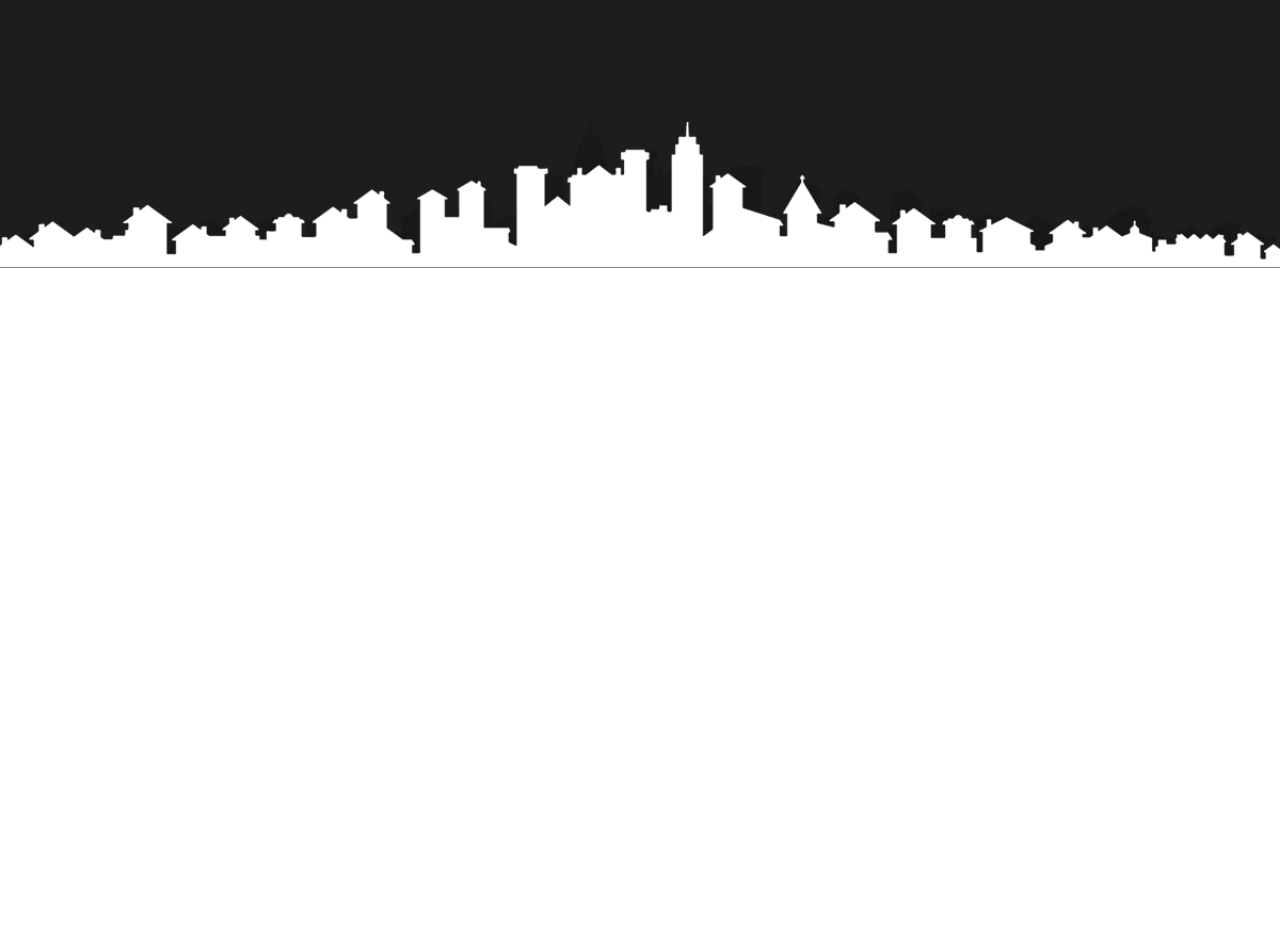
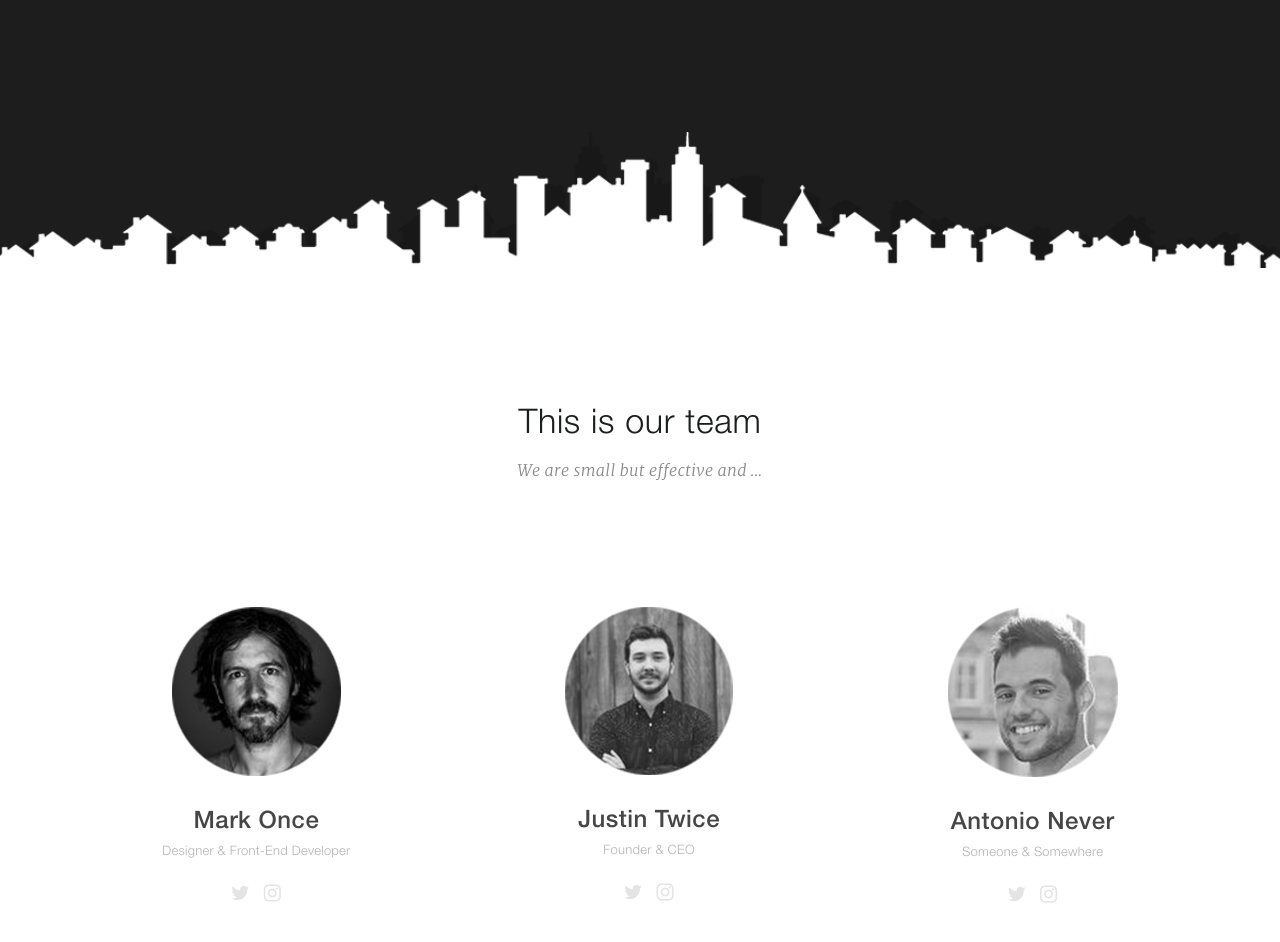
Before and after one commit to realnowhereman/stepik_wordpress, a plain HTML site: page index.html in a window 1280 px wide. Shown: the part 1494-2436 px from the top of the page. Before the commit the page ends 1762 px from the top, so only its background shows below. Drawn offline with Linux system fonts and the light colour scheme.

Commit message:
finished team section

```diff
--- /dev/null
+++ b/css/fontello.css
@@ -0,0 +1,64 @@
+@font-face {
+  font-family: 'fontello';
+  src: url('../font/fontello.eot?69833022');
+  src: url('../font/fontello.eot?69833022#iefix') format('embedded-opentype'),
+       url('../font/fontello.woff2?69833022') format('woff2'),
+       url('../font/fontello.woff?69833022') format('woff'),
+       url('../font/fontello.ttf?69833022') format('truetype'),
+       url('../font/fontello.svg?69833022#fontello') format('svg');
+  font-weight: normal;
+  font-style: normal;
+}
+/* Chrome hack: SVG is rendered more smooth in Windozze. 100% magic, uncomment if you need it. */
+/* Note, that will break hinting! In other OS-es font will be not as sharp as it could be */
+/*
+@media screen and (-webkit-min-device-pixel-ratio:0) {
+  @font-face {
+    font-family: 'fontello';
+    src: url('../font/fontello.svg?69833022#fontello') format('svg');
+  }
+}
+*/
+[class^="icon-"]:before, [class*=" icon-"]:before {
+  font-family: "fontello";
+  font-style: normal;
+  font-weight: normal;
+  speak: never;
+
+  display: inline-block;
+  text-decoration: inherit;
+  width: 1em;
+  margin-right: .2em;
+  text-align: center;
+  /* opacity: .8; */
+
+  /* For safety - reset parent styles, that can break glyph codes*/
+  font-variant: normal;
+  text-transform: none;
+
+  /* fix buttons height, for twitter bootstrap */
+  line-height: 1em;
+
+  /* Animation center compensation - margins should be symmetric */
+  /* remove if not needed */
+  margin-left: .2em;
+
+  /* you can be more comfortable with increased icons size */
+  /* font-size: 120%; */
+
+  /* Font smoothing. That was taken from TWBS */
+  -webkit-font-smoothing: antialiased;
+  -moz-osx-font-smoothing: grayscale;
+
+  /* Uncomment for 3D effect */
+  /* text-shadow: 1px 1px 1px rgba(127, 127, 127, 0.3); */
+}
+
+.icon-phone:before { content: '\e800'; } /* '' */
+.icon-location:before { content: '\e801'; } /* '' */
+.icon-heart:before { content: '\e802'; } /* '' */
+.icon-upload-cloud-outline:before { content: '\e803'; } /* '' */
+.icon-twitter:before { content: '\f099'; } /* '' */
+.icon-mail-alt:before { content: '\f0e0'; } /* '' */
+.icon-instagram:before { content: '\f16d'; } /* '' */
+.icon-chart-line:before { content: '\f201'; } /* '' */
--- a/css/style.css
+++ b/css/style.css
@@ -25,6 +25,15 @@
 @font-face {
   font-family: "Roboto-Regular";
   src: url(../fonts/Roboto-Regular.ttf) format("truetype");
+}
+@font-face {
+  font-family: "fontello";
+  src: url(../fonts/fontello.ttf) format("truetype"),
+       url(../fonts/fontello.eot) format("eot"),
+       url(../fonts/fontello.svg) format("svg"),
+       url(../fonts/fontello.woff) format("woff"),
+       url(../fonts/fontello.woff2 format("woff2");
+  ;
 }
 
 
@@ -121,8 +130,8 @@ body {
   height: 1129px;
   padding-top: 128px;
   padding-bottom: 271px;
-  background: url(../img/buildings_light.png) center bottom repeat-x,
-              url(../img/buildings_dark.png) center bottom repeat-x,#1d1d1d;
+  background: url(../img/buildings_light.png) center 101% repeat-x,
+              url(../img/buildings_dark.png) center 101% repeat-x,#1d1d1d;
   background-size: contain, contain;
 
 
@@ -132,6 +141,7 @@ body {
   grid-template-rows: max-content max-content;
   grid-template-columns: max-content max-content;
   grid-gap: 178px;
+  place-content: center center;
 }
 .about__item {
   width: 417px;
@@ -160,3 +170,66 @@ body {
   line-height: 22px;
   color: #b7b7b7;
 }
+
+.team {
+  height: 745px;
+}
+.block__head {
+  text-align: center;
+}
+.block_title {
+  font-family: HelveticaNeueLTProLt;
+  font-size: 34px;
+  font-weight: 400;
+  letter-spacing: 0.02em;
+  color: #1d1e1f;
+  margin: 0;
+  padding-top: 138px;
+  margin-bottom: 13px;
+}
+.block__text {
+  font-family: "Merriweather-LightItalic";
+  font-size: 16px;
+  font-weight: 300;
+  letter-spacing: 0.02em;
+  color: #898888;
+  margin: 0;
+}
+.team__inner {
+  display: flex;
+  justify-content: space-around;
+  padding-top: 127px;
+}
+.team__item {
+  text-align: center;
+}
+.team__item-img {
+  margin-bottom: 29px;
+}
+.team__item-title {
+  font-family: "HelveticaNeueLTProMd";
+font-size: 24px;
+font-weight: 400;
+letter-spacing: 0.02em;
+color: #464646;
+margin: 0;
+margin-bottom: 7px;
+}
+.team__item-text {
+  font-family: "HelveticaNeueLTProLT";
+font-size: 13px;
+font-weight: 400;
+letter-spacing: 0.02em;
+color: #b3b3b3;
+margin: 0;
+margin-bottom: 21px;
+}
+.team__icon-box a {
+  font-size: 20px;
+  color: #e4e4e4;
+  transition: 0.2s;
+}
+
+.team__icon-box a:hover {
+  color: #949494
+}
--- a/index.html
+++ b/index.html
@@ -3,6 +3,7 @@
 <head>
   <meta charset="UTF-8">
   <meta name="viewport" content="width=device-width, initial-scale=1.0">
+  <link rel="stylesheet" href="css/fontello.css">
 <link rel="stylesheet" href="css/style.css">
   <title>site</title>
 </head>
@@ -52,5 +53,53 @@
       </div>
     </div>
   </div>
+
+  <div class="team">
+    <div class="container">
+      <div class="block__head">
+        <h2 class="block_title">This is our team</h2>
+        <p class="block__text">We are small but effective and ...</p>
+      </div>
+
+      <div class="team__inner">
+        <div class="team__item">
+          <img class="team__item-img" src="img/team/1.png" alt="">
+          <h3 class="team__item-title">Mark Once</h3>
+          <p class="team__item-text">Designer & Front-End Developer</p>
+          <div class="team__icon-box">
+            <a href="#"><i class="icon-twitter"></i></a>
+            <a href="#"><i class="icon-instagram"></i></a>
+          </div>
+        </div>
+        <div class="team__item">
+          <img class="team__item-img" src="img/team/2.png" alt="">
+          <h3 class="team__item-title">Justin Twice</h3>
+          <p class="team__item-text">Founder & CEO</p>
+          <div class="team__icon-box">
+            <a href="#"><i class="icon-twitter"></i></a>
+            <a href="#"><i class="icon-instagram"></i></a>
+          </div>
+        </div>
+        <div class="team__item">
+          <img class="team__item-img" src="img/team/3.png" alt="">
+          <h3 class="team__item-title">Antonio Never</h3>
+          <p class="team__item-text">Someone & Somewhere</p>
+          <div class="team__icon-box">
+            <a href="#"><i class="icon-twitter"></i></a>
+            <a href="#"><i class="icon-instagram"></i></a>
+          </div>
+        </div>
+      </div>
+    </div>
+  </div>
+
+  <!-- <i class="icon-twitter"></i>
+  <i class="icon-instagram"></i>
+  <i class="icon-phone"></i>
+  <i class="icon-heart"></i>
+  <i class="icon-upload-cloud-outline"></i>
+  <i class="icon-mail-alt"></i>
+  <i class="icon-chart-line"></i>
+  <i class="icon-location"></i> -->
 </body>
 </html>
```
Also changed, not shown: fonts/fontello.ttf (added), fonts/fontello.woff (added), fonts/fontello.woff2 (added), img/team/1.png (added), img/team/2.png (added), img/team/3.png (added), 2 other files.
